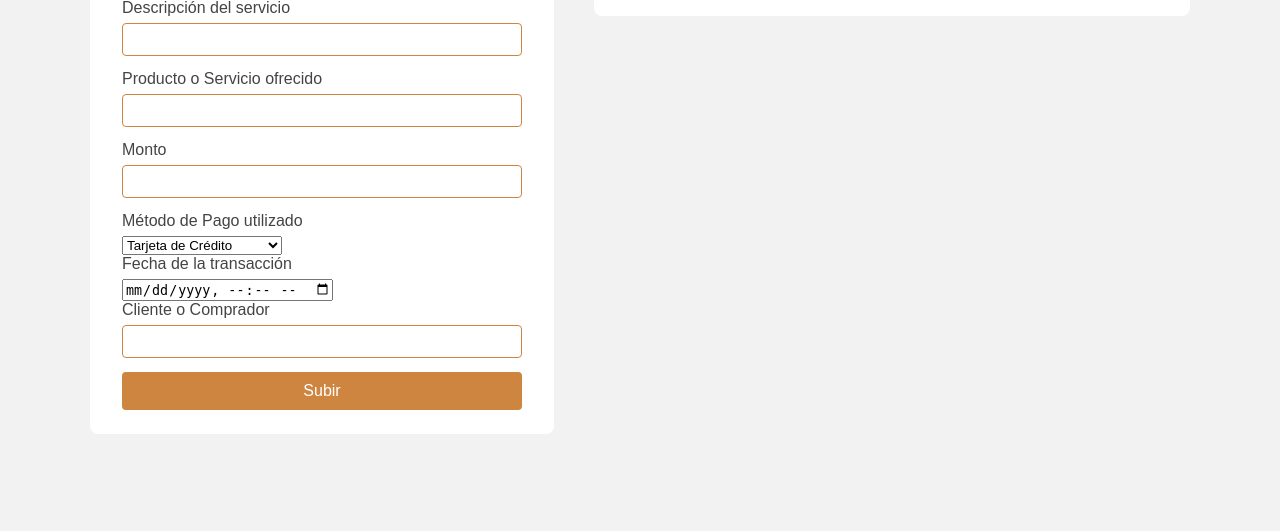
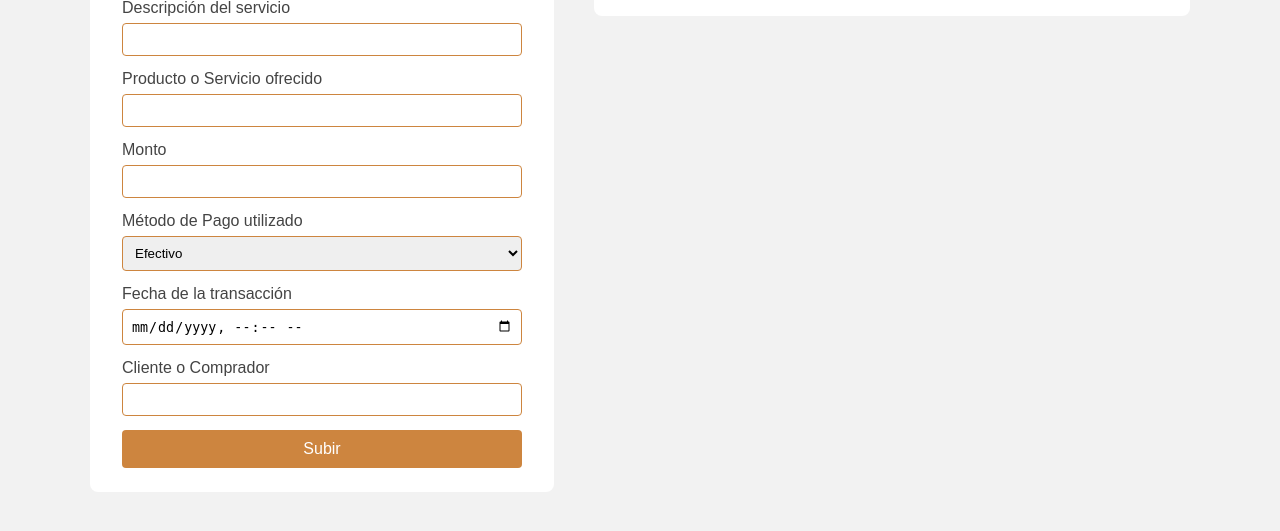
Before and after one commit to Mendozainc-dev/Conttrol, a Flask app: template app/templates/contaduria.html in a window 1280 px wide. Shown: the part 198-729 px from the top of the page. Run offline with Flask 3, Linux system fonts and the light colour scheme; the template is opened without the code that fills it, so the values that code supplies are empty; parts of the project's set-up code (start-up, migrations or seed data) failed here and were passed over.

Commit message:
Arreglar la opción de selección HTML y mejorar los estilos de entrada del formulario
 Corregí un '<' que faltaba en la etiqueta 'option' para el método de pago en contaduria.html. Actualicé el selector CSS para asegurar un estilo consistente para los campos select e input en el formulario de contaduría.

```diff
--- a/app/static/css/style_contaduria.css
+++ b/app/static/css/style_contaduria.css
@@ -43,7 +43,7 @@ body {
 }
 .contaduria-form input[type="text"],
 .contaduria-form input[type="number"],
-.contaduria-form input[type="datetime-local"]
+.contaduria-form input[type="datetime-local"],
 .contaduria-form select {
 	width: 100%;
 	padding: 8px;
--- a/app/templates/contaduria.html
+++ b/app/templates/contaduria.html
@@ -29,7 +29,7 @@
 
                 <label for="Metodo_Pago">Método de Pago utilizado</label>
                 <select name="Metodo_Pago" id="Metodo_Pago">
-                    option value="Efectivo">Efectivo</option>
+                    <option value="Efectivo">Efectivo</option>
                     <option value="Tarjeta_Credito">Tarjeta de Crédito</option>
                     <option value="Tarjeta_Debito">Tarjeta de Débito</option>
                     <option value="Transferencia_Bancaria">Transferencia Bancaria</option>
```
